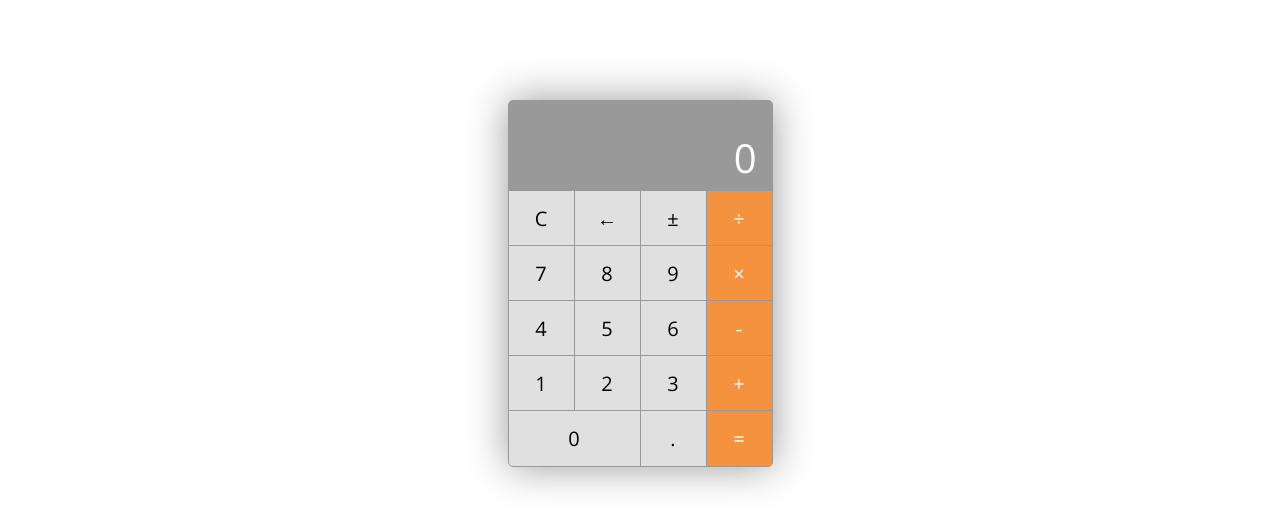
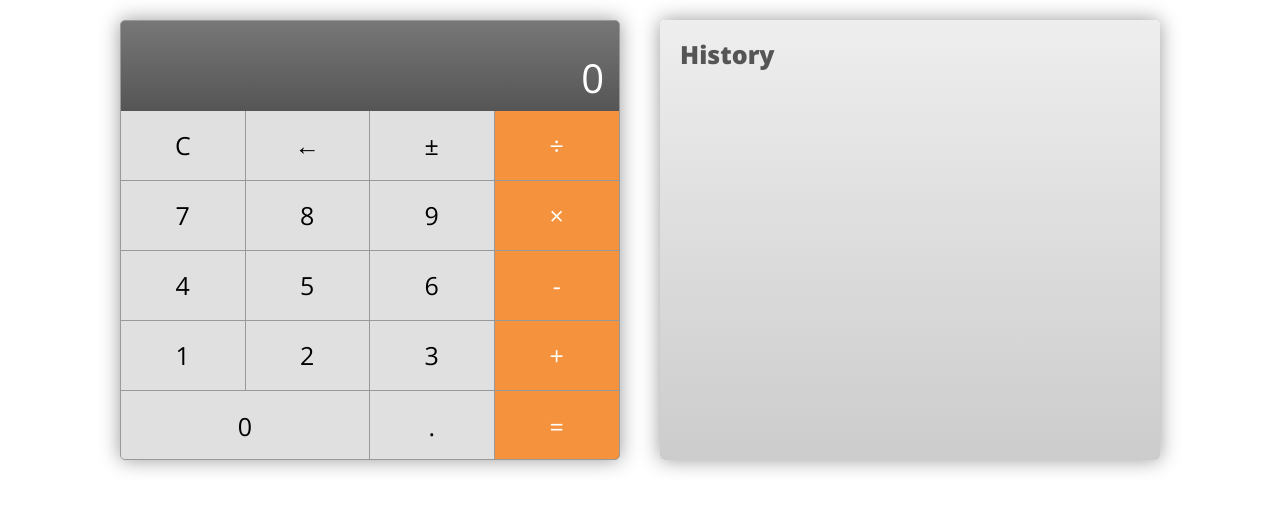
Before and after one commit to anikeef/calc, a plain HTML site: page index.html in a window 1280 px wide. Drawn offline with nearby package versions, Linux system fonts and the light colour scheme.

Commit message:
add history, adaptive design

```diff
--- a/index.html
+++ b/index.html
@@ -2,11 +2,14 @@
 <html>
 <head>
   <meta charset="utf-8">
+  <meta name="viewport" content="width=device-width">
+  <link href="https://fonts.googleapis.com/css?family=Open+Sans:300,400,800" rel="stylesheet">
   <link rel="stylesheet" type="text/css" href="normalize.css">
   <link rel="stylesheet" type="text/css" href="style.css">
-  <link href="https://fonts.googleapis.com/css?family=Open+Sans:300,400" rel="stylesheet">  <title>Calculator</title>
+  <title>Calculator</title>
 </head>
 <body>
+<div class="wrap">
   <div class="calc">
     <div class="display">
       <p>
@@ -34,7 +37,10 @@
       <button class="operator special" id="equal" data-key="13">=</button>
     </div>
   </div>
-
+  <div class="history">
+    <h1>History</h1>
+  </div>
+</div>
   <script type="text/javascript" src="script.js"></script>
 </body>
 </html>
--- a/script.js
+++ b/script.js
@@ -33,10 +33,19 @@ function showResult() {
   const answer = Math.round(eval(expression) * 100000) / 100000;
   if (answer === Infinity || isNaN(answer)) {
     uploadDisplay('Good Bye!');
-    calc.classList.add('disappear');
+    wrap.classList.add('disappear');
     return;
   }
+  uploadHistory(expression, answer);
   uploadDisplay(answer.toString());
+}
+
+function uploadHistory(expression, answer) {
+  const history = document.querySelector('.history');
+  const block = document.createElement('p');
+  if (expression == answer) return;
+  block.textContent = expression + '=' + answer;
+  history.appendChild(block);
 }
 
 function deleteLast() {
@@ -62,7 +71,8 @@ function clearScreen() {
   displayText.style.fontSize = '40px';
 }
 
-const calc = document.querySelector('.calc')
+const wrap = document.querySelector('.wrap');
+const calc = document.querySelector('.calc');
 const displayText = document.querySelector('p');
 const inputButtons = Array.from(document.querySelectorAll('button:not(.special)'));
 
--- a/style.css
+++ b/style.css
@@ -3,17 +3,25 @@
   padding: 0;
   box-sizing: border-box;
   font-family: 'Open Sans', sans-serif;
-  font-size: 20px;
+  font-size: 25px;
+  font-weight: 300;
+}
+
+.wrap {
+  display: flex;
+  flex-wrap: wrap;
+  justify-content: center;
 }
 
 .calc {
-  width: 265px;
-  margin: 100px auto;
+  flex-basis: 500px;
+  margin: 20px 20px 0;
   background-color: rgb(153,153,153);
-  box-shadow: 0 0 40px rgb(153,153,153);
+  box-shadow: 0 0 20px rgb(153,153,153);
   border: 1px solid rgb(153,153,153);
   border-radius: 5px;
   overflow: hidden;
+  height: 440px;
 }
 
 .display {
@@ -25,6 +33,7 @@
   justify-content: flex-end;
   padding: 0 15px 10px 15px;
   font-weight: 300;
+  background: linear-gradient(#777, #555);
 }
 
 p {
@@ -42,9 +51,16 @@ p {
 button {
   border: none;
   border-bottom: 1px solid rgb(153,153,153);
-  width: 65px;
-  height: 55px;
-  background-color: rgb(224,224,224)
+  border-right: 1px solid rgb(153,153,153);
+  width: 25%;
+  height: 70px;
+  background-color: rgb(224,224,224);
+}
+
+.operator {
+  background-color: rgb(245,146, 62);
+  color: white;
+  border-right: none;
 }
 
 button:active,
@@ -57,11 +73,6 @@ button.clicked {
   background-color: rgb(194,115,47);
 }
 
-.operator {
-  background-color: rgb(245,146, 62);
-  color: white;
-}
-
 [data-char='0'],
 [data-char='.'],
 #equal {
@@ -69,7 +80,35 @@ button.clicked {
 }
 
 [data-char='0'] {
-  width: 131px;
+  width: 50%;
+}
+
+.history {
+  background: linear-gradient(#eee, #ccc);
+  margin: 20px;
+  box-shadow: 0 0 20px rgb(153,153,153);
+  border-radius: 5px;
+  flex-basis: 500px;
+  padding: 20px;
+  color: #555;
+  height: 440px;
+  overflow: auto;
+}
+
+h1 {
+  margin: 0 0 20px;
+  font-size: 25px;
+  font-weight: 800;
+}
+
+.history p {
+  font-size: 20px;
+  font-weight: 400;
+  padding: 5px 0;
+}
+
+.history p:first-child {
+  padding-top: 0;
 }
 
 @keyframes decrease {
```
